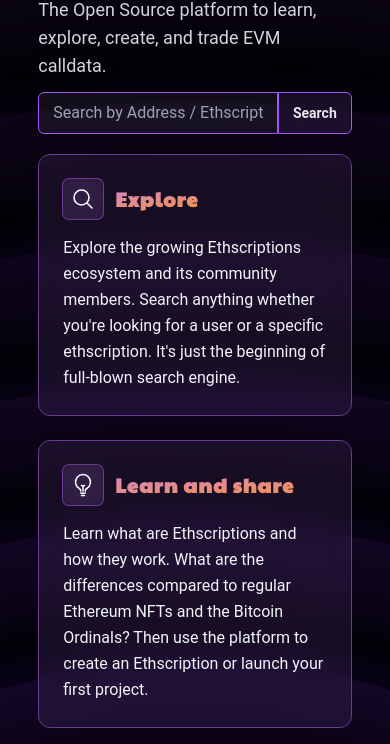
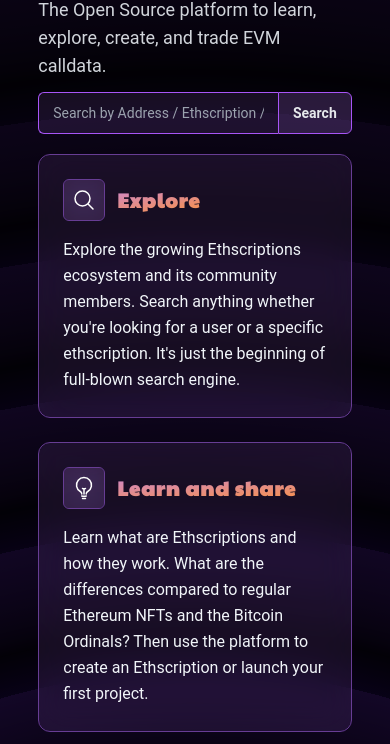
Before and after one commit to tunnckoCore/calldata.space, an Astro site: page / in a window 390 px wide. Shown: the part 100-844 px from the top of the page. Built offline with nearby package versions, Linux system fonts and the light colour scheme; Astro itself is replaced by a stand-in of ours.

Commit message:
chore: fix borders, eventually fixing mobile
Signed-off-by: tunnckoCore <5038030+tunnckoCore@users.noreply.github.com>

```diff
--- a/src/components/Card.astro
+++ b/src/components/Card.astro
@@ -7,17 +7,24 @@ const _href = to || href || '#';
 <a
   href={_href}
   {...target}
-  class="feature group flex rounded-xl border border-[#673d94] bg-purple-400 bg-opacity-10 bg-clip-padding p-6 backdrop-blur-lg backdrop-filter transition hover:border-purple-500"
+  class="feature group flex rounded-xl p-6 border border-[#673d94] bg-purple-400/10 bg-clip-padding backdrop-blur-lg backdrop-filter transition hover:border-purple-500"
 >
   <div class="feature flex flex-col items-start">
     <dt class="mx-auto w-full flex items-center justify-between text-lg font-semibold">
       <div class="flex items-center gap-3">
         <div
-          class="flex rounded-md bg-purple-400 bg-opacity-10 bg-clip-padding p-2 ring-1 ring-[#673d94] backdrop-blur-lg backdrop-filter group-hover:ring-purple-500"
+          class="flex rounded-md border p-2 border-[#673d94] bg-purple-400/15 bg-clip-padding backdrop-blur-lg backdrop-filter transition group-hover:border-purple-500"
           set:html={icon}
         />
         <div
-          class="bg-size-2x animate-rainbow bg-gradient-to-br from-purple-400 to-orange-400 bg-clip-text text-xl text-transparent"
+          class="bg-size-2x
+          animate-rainbow
+          bg-gradient-to-br
+          from-purple-400
+          to-orange-400
+          bg-clip-text
+          text-xl
+          text-transparent"
         >
           {title}
         </div>
--- a/src/pages/index.astro
+++ b/src/pages/index.astro
@@ -4,6 +4,23 @@ import Card from '../components/Card.astro';
 import { features } from '../features.ts';
 
 // class="flex-none rounded-md rounded-l-none px-3.5 py-2.5 text-sm font-semibold text-white shadow-sm border border-[#673d94] bg-purple-400 bg-opacity-10 bg-clip-padding p-6 backdrop-blur-lg backdrop-filter transition group-hover:border-purple-500 peer-focus:border-purple-500"
+
+// <input
+//   id="searchbox"
+//   name="searchquery"
+//   type="text"
+//   autocomplete="text"
+//   autofocus
+//   required
+//   class="peer min-w-0 flex-auto rounded-md rounded-r-none bg-white/5 px-3.5 py-2 text-gray-200 shadow-sm border border-[#673d94] focus:border-purple-500 focus:outline-none sm:text-sm sm:leading-6 hover:border-purple-500"
+//   placeholder="Search by Address / Ethscription / Profile / Text / ENS"
+// />
+
+// <button
+//   type="submit"
+//   class="flex-none rounded-md rounded-l-none px-3.5 py-2.5 text-sm font-semibold bg-purple-400 bg-opacity-10 bg-clip-padding backdrop-blur-lg backdrop-filter text-gray-200 shadow-sm border border-[#673d94] focus:border-purple-500 focus:outline-none sm:text-sm sm:leading-6 group-hover:border-purple-500 peer-focus:border-purple-500"
+//   >Search</button
+// >
 ---
 
 <html lang="en">
@@ -74,13 +91,13 @@ import { features } from '../features.ts';
                 autocomplete="text"
                 autofocus
                 required
-                class="peer min-w-0 flex-auto rounded-md rounded-r-none bg-white/5 px-3.5 py-2 text-gray-200 shadow-sm border border-[#673d94] focus:border-purple-500 focus:outline-none sm:text-sm sm:leading-6 hover:border-purple-500"
+                class="peer min-w-0 flex-auto rounded-md rounded-r-none px-3.5 py-2 text-gray-200 focus:outline-none bg-purple-400/10 border-r-0 border border-[#673d94] hover:border-purple-500 focus:border-purple-500 transition text-sm"
                 placeholder="Search by Address / Ethscription / Profile / Text / ENS"
               />
 
               <button
                 type="submit"
-                class="flex-none rounded-md rounded-l-none px-3.5 py-2.5 text-sm font-semibold bg-purple-400 bg-opacity-10 bg-clip-padding backdrop-blur-lg backdrop-filter text-gray-200 shadow-sm border border-[#673d94] focus:border-purple-500 focus:outline-none sm:text-sm sm:leading-6 group-hover:border-purple-500 peer-focus:border-purple-500"
+                class="flex-none rounded-md rounded-l-none px-3.5 py-2.5 text-gray-200 focus:outline-none bg-purple-400/20 border border-[#673d94] peer-hover:border-purple-500 peer-focus:border-purple-500 transition font-semibold text-sm"
                 >Search</button
               >
             </div>
```
